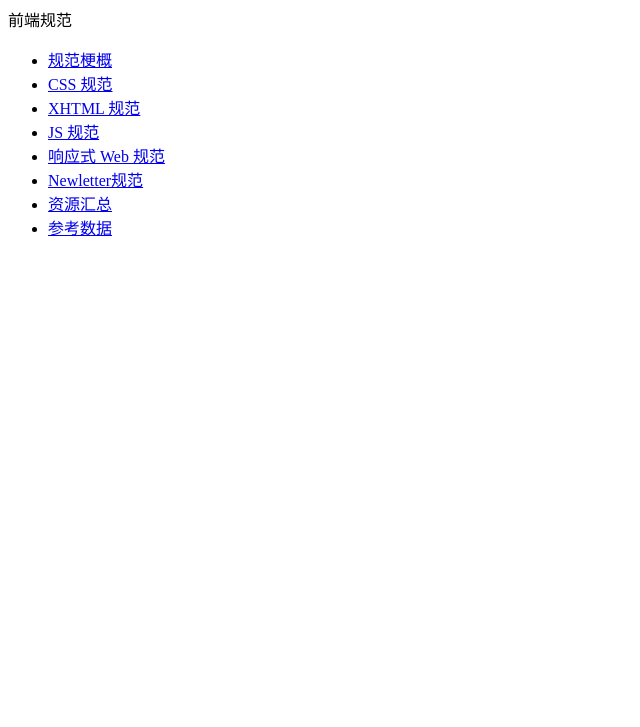
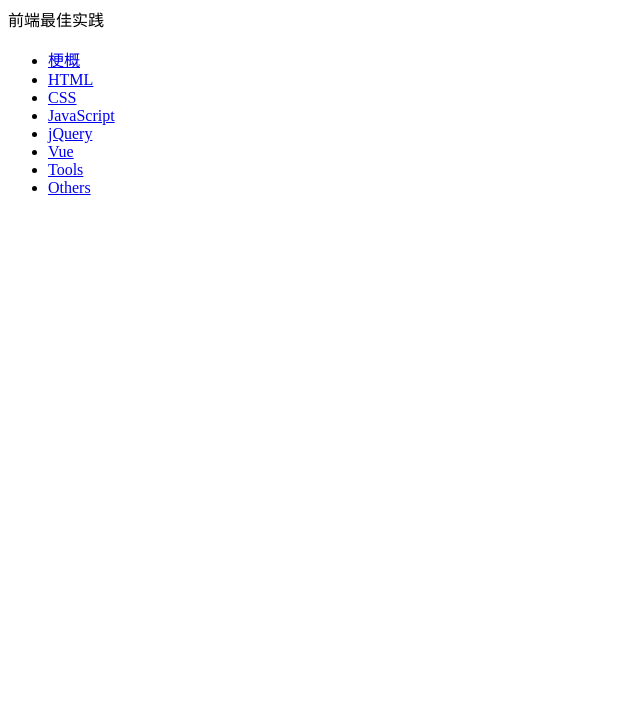
Before and after one commit to YYYYYYk/Front-End-Laboratory, a website: page index.html in a window 1280 px wide. Shown: the part 73-800 px from the top of the page, without its empty margins (0-640 px from the left). Drawn offline with nearby package versions, Linux system fonts and the light colour scheme.

Commit message:
update navbar items

```diff
--- a/index.html
+++ b/index.html
@@ -19,40 +19,46 @@
 
 <body>
     <header>
-      <h1>Front End Standards</h1>
-      <span class="description">前端规范</span>
+      <h1>Front End Laboratory</h1>
+      <span class="description">前端最佳实践</span>
     </header>
 
 	<nav>
         <ul class="nav" id="nav">
           <li class="active">
-            <a href="#1">规范梗概</a>
+            <a href="#1">梗概</a>
           </li>
           <li>
-            <a class="current" href="#22css">CSS 规范</a>
+            <a class="current" href="#22css">HTML</a>
           </li>
           <li>
-            <a href="#23xhtml">XHTML 规范</a>
+            <a href="#23xhtml">CSS</a>
           </li>
           <li>
-            <a href="#24js">JS 规范</a>
+            <a href="#24js">JavaScript</a>
           </li>
           <li>
-            <a href="#25responsiveweb">响应式 Web 规范</a>
+            <a href="#25responsiveweb">jQuery</a>
           </li>
           <li>
-            <a href="#26newletter">Newletter规范</a>
+            <a href="#26newletter">Vue</a>
           </li>
           <li>
-            <a href="#271formacos">资源汇总</a>
+            <a href="#271formacos">Tools</a>
           </li>
           <li>
-            <a href="#29">参考数据</a>
+            <a href="#29">Others</a>
           </li>
         </ul>
       </nav>
 
-	  <section></section>
+	<section>
+
+	</section>
+
+	<footer>
+
+	</footer>
 
 	<script src="https://cdn.bootcss.com/jquery/1.8.3/jquery.min.js"></script>
 	<script src="https://cdn.bootcss.com/bootstrap/3.1.0/js/bootstrap.min.js"></script>
```
